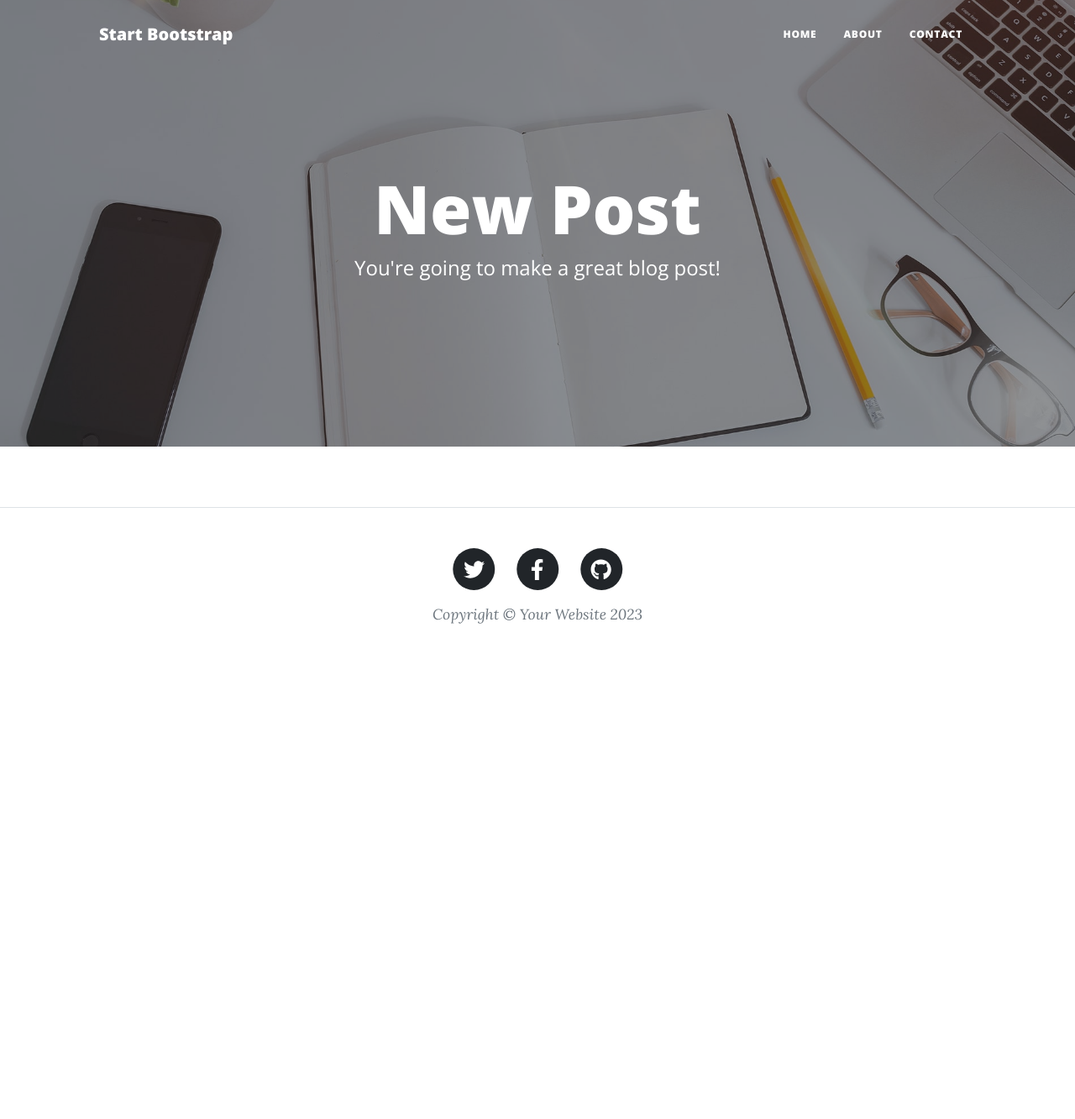
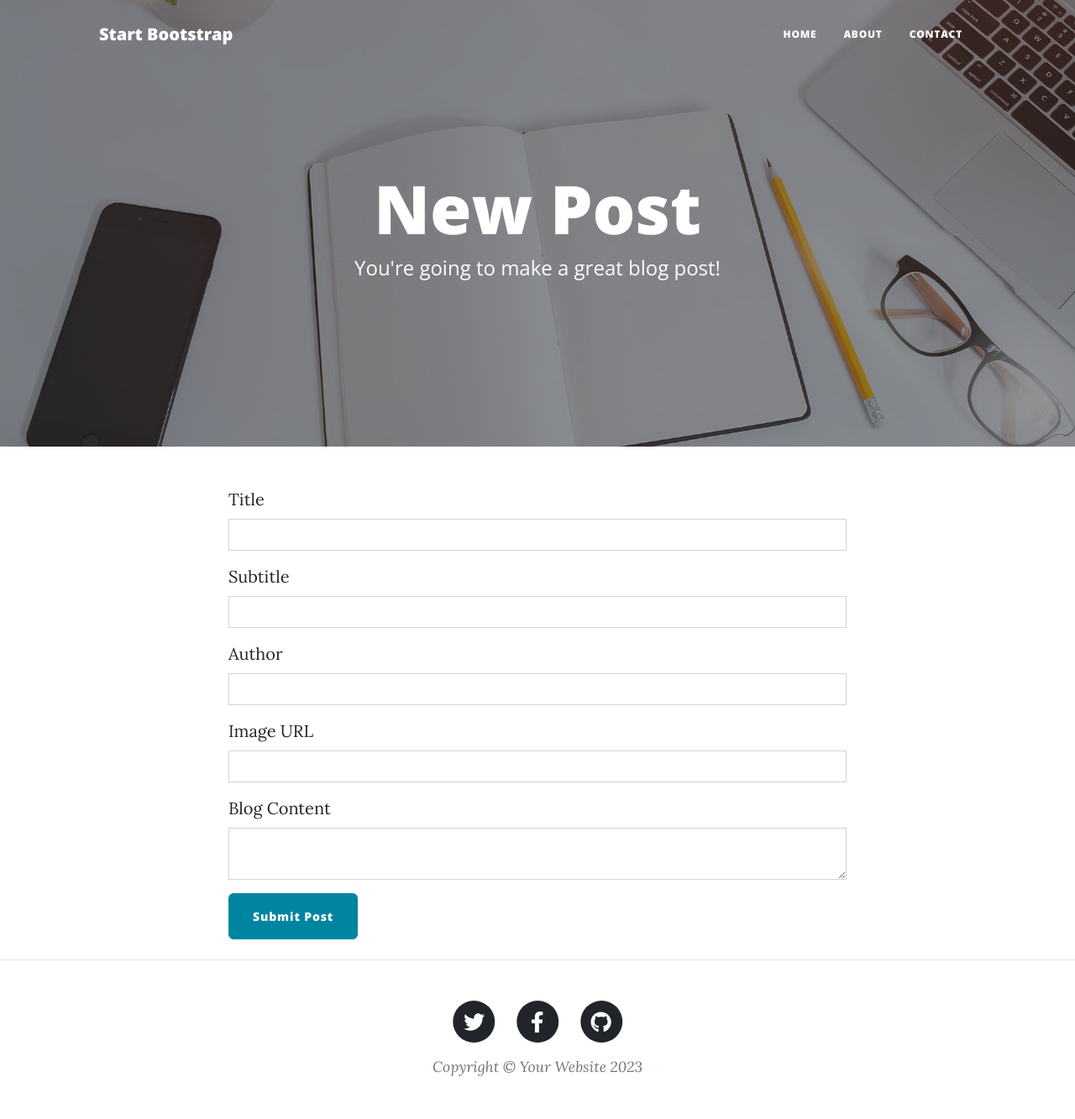
Before and after one commit to Ashwath2727/Python-Day-67-Upgraded-Blog, a Flask app: template templates/make-post.html in a window 1280 px wide. Shown: the whole page at 84% size. Before the commit the page ends 743 px from the top, so only its background shows below. Run offline with Flask 3, Linux system fonts and the light colour scheme; the template is opened without the code that fills it: values that come from a table or form of the project are taken from there, others are empty; some libraries are stand-ins or nearby versions.

Commit message:
added logic for adding new post into db

```diff
--- a/main.py
+++ b/main.py
@@ -7,12 +7,13 @@ from flask_wtf import FlaskForm
 from wtforms import StringField, SubmitField
 from wtforms.validators import DataRequired, URL
 from flask_ckeditor import CKEditor, CKEditorField
-from datetime import date
+from datetime import datetime
 
 from data.posts import Post
 from data_queries.blog_post_queries import BlogPostQueries
 from extensions import db
 from models.blog_post import BlogPost
+from post_add_form import AddPostForm
 
 '''
 Make sure the required packages are installed:
@@ -30,6 +31,7 @@ This will install the packages from the requirements.txt for this project.
 app = Flask(__name__)
 app.config['SECRET_KEY'] = '8BYkEfBA6O6donzWlSihBXox7C0sKR6b'
 Bootstrap5(app)
+ckeditor = CKEditor(app)
 
 # CREATE DATABASE
 DB_NAME = "postgres"
@@ -83,6 +85,31 @@ def show_post():
 
 
 # TODO: add_new_post() to create a new blog post
+@app.route("/new-post", methods=["GET", "POST"])
+def new_post():
+    add_post_form = AddPostForm()
+
+    if request.method == "POST":
+        if add_post_form.validate_on_submit():
+            now = datetime.now()
+            date = now.strftime("%B %d, %Y")
+
+            new_post = BlogPost(
+                title=add_post_form.title.data,
+                subtitle=add_post_form.subtitle.data,
+                date=date,
+                body=add_post_form.body.data,
+                author=add_post_form.author.data,
+                img_url=add_post_form.img_url.data,
+            )
+
+            print(f"inside new_post ====> {new_post}")
+
+            blog_post_queries.add_cafe(new_post)
+
+            return redirect(url_for("get_all_posts"))
+
+    return render_template("make-post.html", add_post_form=add_post_form)
 
 # TODO: edit_post() to change an existing blog post
 
--- /dev/null
+++ b/post_add_form.py
@@ -0,0 +1,16 @@
+from flask_ckeditor import CKEditorField
+from flask_wtf import FlaskForm
+from wtforms import StringField, URLField, SubmitField
+from wtforms.validators import DataRequired
+
+
+class AddPostForm(FlaskForm):
+
+    title = StringField("Title", validators=[DataRequired()])
+    subtitle = StringField("Subtitle", validators=[DataRequired()])
+    author = StringField("Author", validators=[DataRequired()])
+    img_url = URLField("Image URL", validators=[DataRequired()])
+
+    body = CKEditorField("Blog Content", validators=[DataRequired()])
+
+    submit = SubmitField("Submit Post")
--- a/templates/index.html
+++ b/templates/index.html
@@ -43,7 +43,7 @@
       <!-- TODO: Adding new posts -->
         <a
           class="btn btn-primary float-right"
-          href="TODO: add code to add_new_post here"
+          href="{{ url_for('new_post') }}"
           >Create New Post</a
         >
       </div>
--- a/templates/make-post.html
+++ b/templates/make-post.html
@@ -1,5 +1,5 @@
 {% block content %} {% include "header.html" %}
-
+{% from 'bootstrap5/form.html' import render_form %}
 <!-- Page Header -->
 <header
   class="masthead"
@@ -25,6 +25,9 @@
     <div class="row">
       <div class="col-lg-8 col-md-10 mx-auto">
         <!-- TODO:-Add CKEditor and render the form here -->
+          {{ ckeditor.load() }}
+          {{ ckeditor.config(name='body') }}
+          {{ render_form(add_post_form, novalidate=True) }}
       </div>
     </div>
   </div>
```
